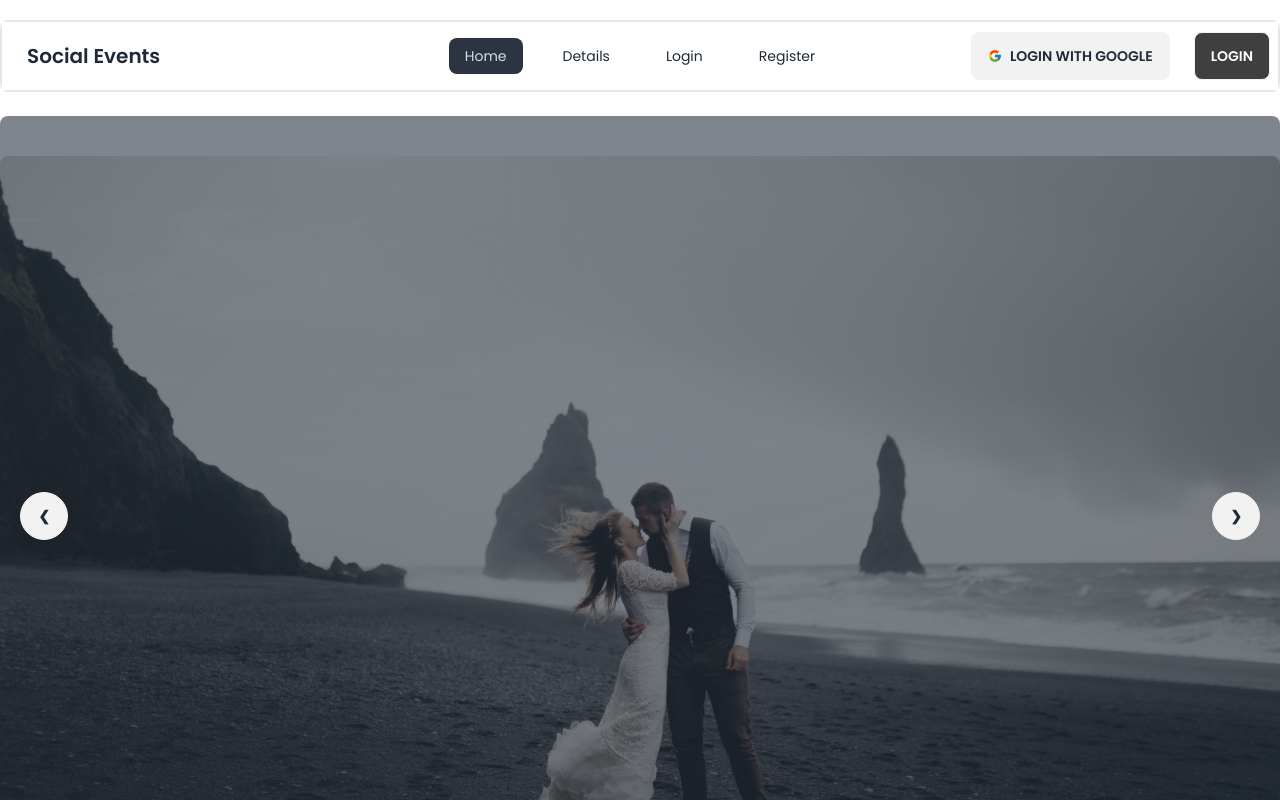
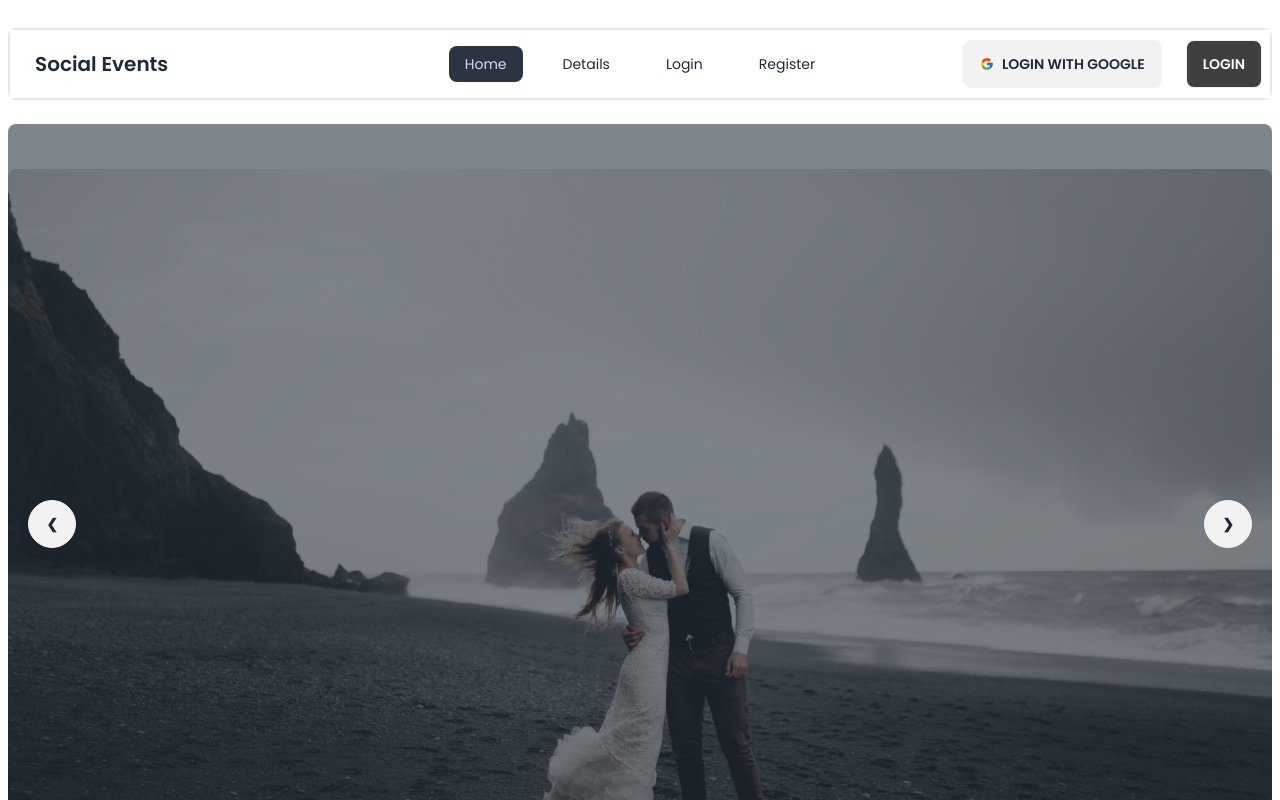
Before and after one commit to tanvirjem2/event-management-b8, a React (Vite) app: page / in a window 1280 px wide. Shown: the top 800 px of the page. Built offline with nearby package versions, Linux system fonts and the light colour scheme; no server answers.

Commit message:
All things done

```diff
--- a/src/Shared/Navbar.jsx
+++ b/src/Shared/Navbar.jsx
@@ -71,7 +71,9 @@ const Navbar = () => {
                             {navLinks}
                         </ul>
                     </div>
-                    <a className="btn btn-ghost normal-case text-xl">Social Events</a>
+                    <Link to={'/'}>
+                        <a className="btn btn-ghost normal-case text-xl">Social Events</a>
+                    </Link>
                 </div>
                 <div className="navbar-center hidden lg:flex">
                     <ul className="menu menu-horizontal px-1 gap-6">
--- a/src/pages/Home.jsx
+++ b/src/pages/Home.jsx
@@ -13,7 +13,7 @@ const Home = () => {
 
     return (
         <div>
-            <div>
+            <div className="p-2">
                 <Navbar />
                 <Banner />
                 <h2 className="text-center font-semibold text-4xl my-24">Our Services</h2>
--- a/src/pages/Login.jsx
+++ b/src/pages/Login.jsx
@@ -1,6 +1,5 @@
 import { useContext, useState } from "react";
 import Navbar from "../Shared/Navbar";
-import { FcGoogle } from 'react-icons/fc';
 import { Link, useLocation, useNavigate } from "react-router-dom";
 import { AuthContext } from "../providers/AuthProvider";
 
--- a/src/pages/Sponsors.jsx
+++ b/src/pages/Sponsors.jsx
@@ -16,7 +16,7 @@ const Sponsors = () => {
     return (
         <div className="mt-24">
             <h2 className="text-center font-bold text-4xl">Our Sponsors</h2>
-            <div className="flex items-center justify-evenly mt-10">
+            <div className="flex flex-col lg:flex-row space-y-6 items-center justify-evenly mt-10">
                 <div data-aos="zoom-out-up">
                     <img className="drop-shadow-lg" src={google} alt="" />
                 </div>
```
